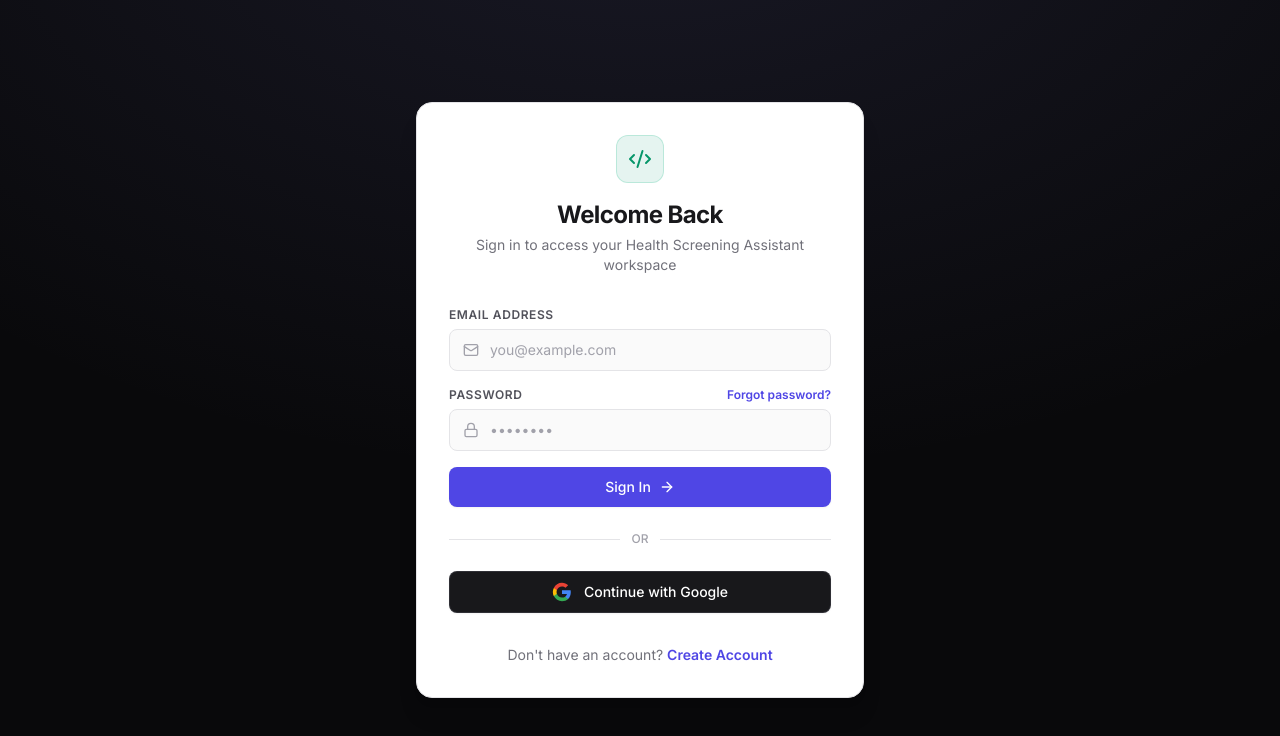
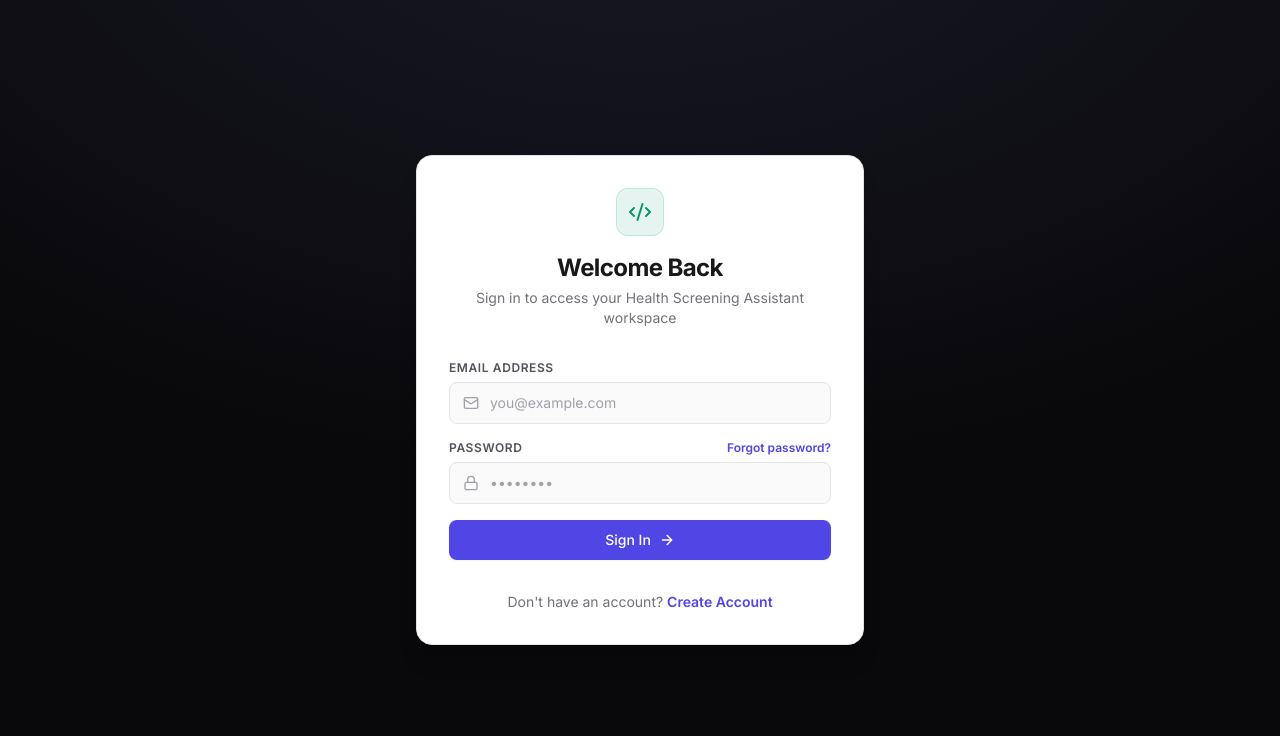
Before and after one commit to atharva-21tootop/RENTO-AI, a Next.js app in the folder Frontend/: page /login in a window 1280 px wide. Shown: the top 736 px of the page. Built offline with nearby package versions, Linux system fonts and the light colour scheme.

Commit message:
feat(auth): hide Google OAuth buttons on login and register until OAuth is working in production

```diff
--- a/Frontend/components/auth/LoginForm.tsx
+++ b/Frontend/components/auth/LoginForm.tsx
@@ -4,8 +4,6 @@ import { useState } from 'react';
 import { useRouter, useSearchParams } from 'next/navigation';
 import Link from 'next/link';
 import { Loader2, Mail, Lock, AlertCircle, Code2, ArrowRight } from 'lucide-react';
-import GoogleButton from './GoogleButton';
-import { loginSchema } from '@/lib/validations';
 
 export default function LoginForm() {
   const router = useRouter();
@@ -202,20 +200,6 @@ export default function LoginForm() {
       </form>
 
       {/* Divider */}
-      <div className="relative my-6">
-        <div className="absolute inset-0 flex items-center">
-          <div className="w-full border-t border-zinc-200 dark:border-zinc-800"></div>
-        </div>
-        <div className="relative flex justify-center text-xs uppercase">
-          <span className="bg-white dark:bg-zinc-900 px-3 text-zinc-400 font-medium">
-            OR
-          </span>
-        </div>
-      </div>
-
-      {/* Google OAuth Button */}
-      <GoogleButton text="Continue with Google" callbackUrl={callbackUrl} />
-
       {/* Footer Link */}
       <p className="mt-8 text-center text-sm text-zinc-500 dark:text-zinc-400">
         Don&apos;t have an account?{' '}
--- a/Frontend/components/auth/RegisterForm.tsx
+++ b/Frontend/components/auth/RegisterForm.tsx
@@ -4,8 +4,6 @@ import { useState } from 'react';
 import { useRouter } from 'next/navigation';
 import Link from 'next/link';
 import { Mail, Lock, User, Building2, Phone, MapPin, ArrowRight, Loader2, AlertCircle, ShieldCheck } from 'lucide-react';
-import GoogleButton from './GoogleButton';
-import { registerSchema } from '@/lib/validations';
 
 export default function RegisterForm() {
   const router = useRouter();
@@ -323,19 +321,6 @@ export default function RegisterForm() {
           )}
         </button>
       </form>
-
-      {/* Divider */}
-      <div className="relative my-6">
-        <div className="absolute inset-0 flex items-center">
-          <div className="w-full border-t border-slate-200"></div>
-        </div>
-        <div className="relative flex justify-center text-xs uppercase">
-          <span className="bg-slate-50 px-3 text-slate-400 font-bold">OR</span>
-        </div>
-      </div>
-
-      {/* Google OAuth Option */}
-      <GoogleButton text="Register with Google" callbackUrl="/dashboard" />
     </div>
   );
 }
```
